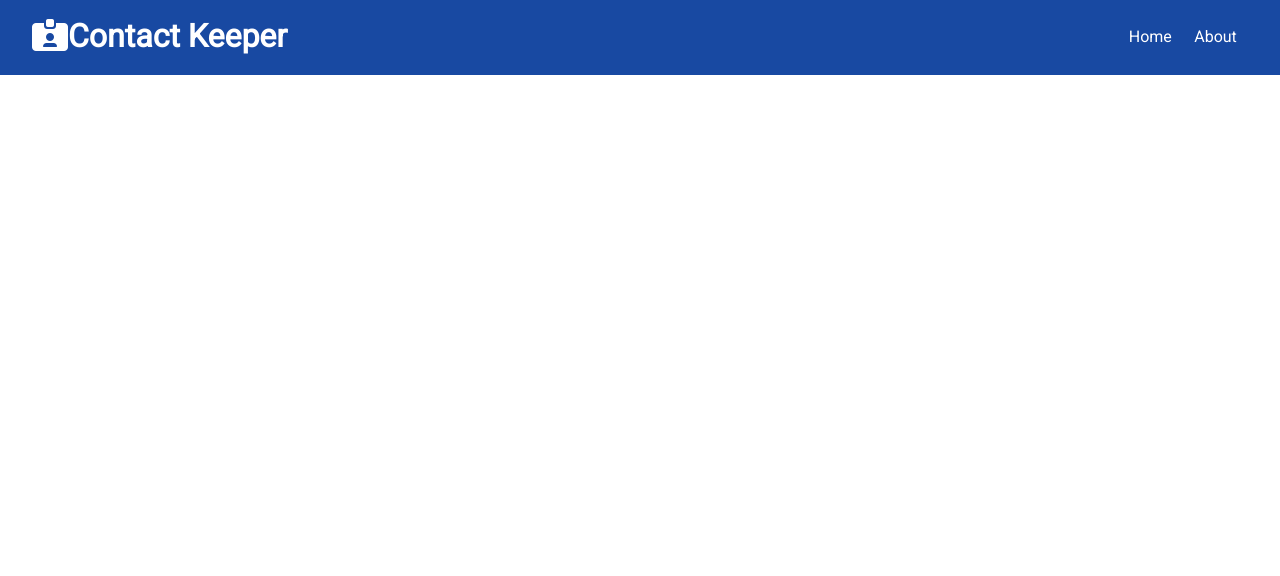
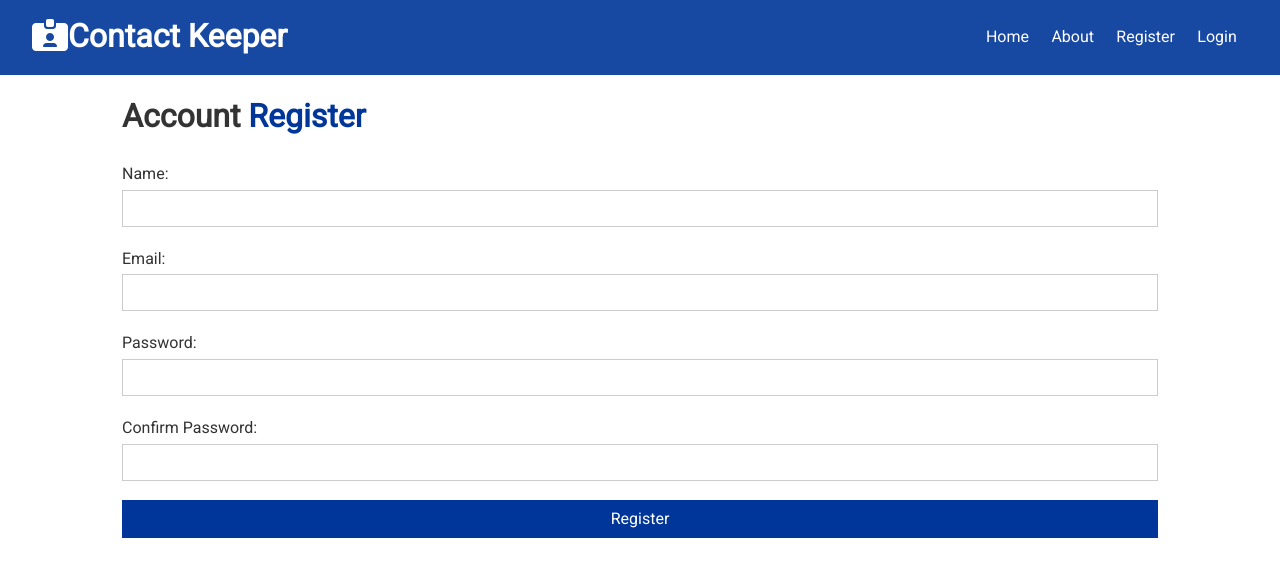
Before and after one commit to yolixtly/contact-keeper, a React (Create React App) app in the folder client/: page /register in a window 1280 px wide. Shown: the top 576 px of the page. Built offline with nearby package versions, Linux system fonts and the light colour scheme.

Commit message:
Login and Register Component

```diff
--- a/client/src/App.js
+++ b/client/src/App.js
@@ -5,9 +5,12 @@
 import Home from './components/pages/Home';
 import About from './components/pages/About';
 import ContactState from './context/contact/ContactState';
-
+import AuthState from './context/auth/AuthState';
+import Register from './components/auth/Register';
+import Login from './components/auth/Login';
 const App = () => {
   return (
+    <AuthState>
       <ContactState>
         <Router>
           <Fragment>
@@ -16,11 +19,14 @@
               <Switch>
                 <Route exact path='/' component={Home} />
                 <Route exact path='/about' component={About} />
+                <Route exact path='/register' component={Register} />
+                <Route exact path='/login' component={Login} />
               </Switch>
             </div>
           </Fragment>
         </Router>
       </ContactState>
+    </AuthState>
   );
 }
 
--- /dev/null
+++ b/client/src/components/auth/Login.jsx
@@ -0,0 +1,42 @@
+import React, { useState } from 'react';
+
+const Login = () => {
+    const [user, setUser] = useState({
+        email: '',
+        password: ''
+    });
+
+    const { email, password } = user;
+
+    const onChange = e => {
+        setUser({
+            ...user,
+            [e.target.name]: e.target.value
+        });
+    };
+
+    const onSubmit = e => {
+        e.preventDefault();
+        console.log('Login Submit');
+    };
+    return (
+        <div>
+            <h1>
+                Account <span className='text-primary'>Login</span>{' '}
+            </h1>
+            <form onSubmit={onSubmit}>
+                <div className='form-group'>
+                    <label htmlFor='email'>Email:</label>
+                    <input type='email' name='email' value={email} onChange={onChange} />
+                </div>
+                <div className='form-group'>
+                    <label htmlFor='password'>Password:</label>
+                    <input type='password' name='password' value={password} onChange={onChange} />
+                </div>
+                <input type='submit' value='Login' className='btn btn-primary btn-block' />
+            </form>
+        </div>
+    );
+};
+
+export default Login;
--- /dev/null
+++ b/client/src/components/auth/Register.jsx
@@ -0,0 +1,52 @@
+import React, { useState } from 'react';
+
+const Register = () => {
+    const [user, setUser] = useState({
+        name: '',
+        email: '',
+        password: '',
+        password2: ''
+    });
+
+    const { name, email, password, password2 } = user;
+
+    const onChange = e => {
+        setUser({
+            ...user,
+            [e.target.name]: e.target.value
+        });
+    };
+
+    const onSubmit = e => {
+        e.preventDefault();
+        console.log('Register Submit');
+    };
+    return (
+        <div>
+            <h1>
+                Account <span className='text-primary'>Register</span>{' '}
+            </h1>
+            <form onSubmit={onSubmit}>
+                <div className='form-group'>
+                    <label htmlFor='name'>Name:</label>
+                    <input type='text' name='name' value={name} onChange={onChange} />
+                </div>
+                <div className='form-group'>
+                    <label htmlFor='email'>Email:</label>
+                    <input type='email' name='email' value={email} onChange={onChange} />
+                </div>
+                <div className='form-group'>
+                    <label htmlFor='password'>Password:</label>
+                    <input type='password' name='password' value={password} onChange={onChange} />
+                </div>
+                <div className='form-group'>
+                    <label htmlFor='password2'>Confirm Password:</label>
+                    <input type='password' name='password2' value={password2} onChange={onChange} />
+                </div>
+                <input type='submit' value='Register' className='btn btn-primary btn-block' />
+            </form>
+        </div>
+    );
+};
+
+export default Register;
--- a/client/src/components/layout/Navbar.js
+++ b/client/src/components/layout/Navbar.js
@@ -1,6 +1,7 @@
 import React from 'react';
 import PropTypes from 'prop-types';
 import { Link } from 'react-router-dom';
+
 const Navbar = ({ title, icon }) => {
     return (
         <div className="navbar bg-primary">
@@ -14,6 +15,12 @@
                 </li>
                 <li>
                     <Link to="/about">About</Link>
+                </li>
+                <li>
+                    <Link to="/register">Register</Link>
+                </li>
+                <li>
+                    <Link to="/login">Login</Link>
                 </li>
             </ul>
         </div>
```
Lines whose indentation alone changed are shown as unchanged.
